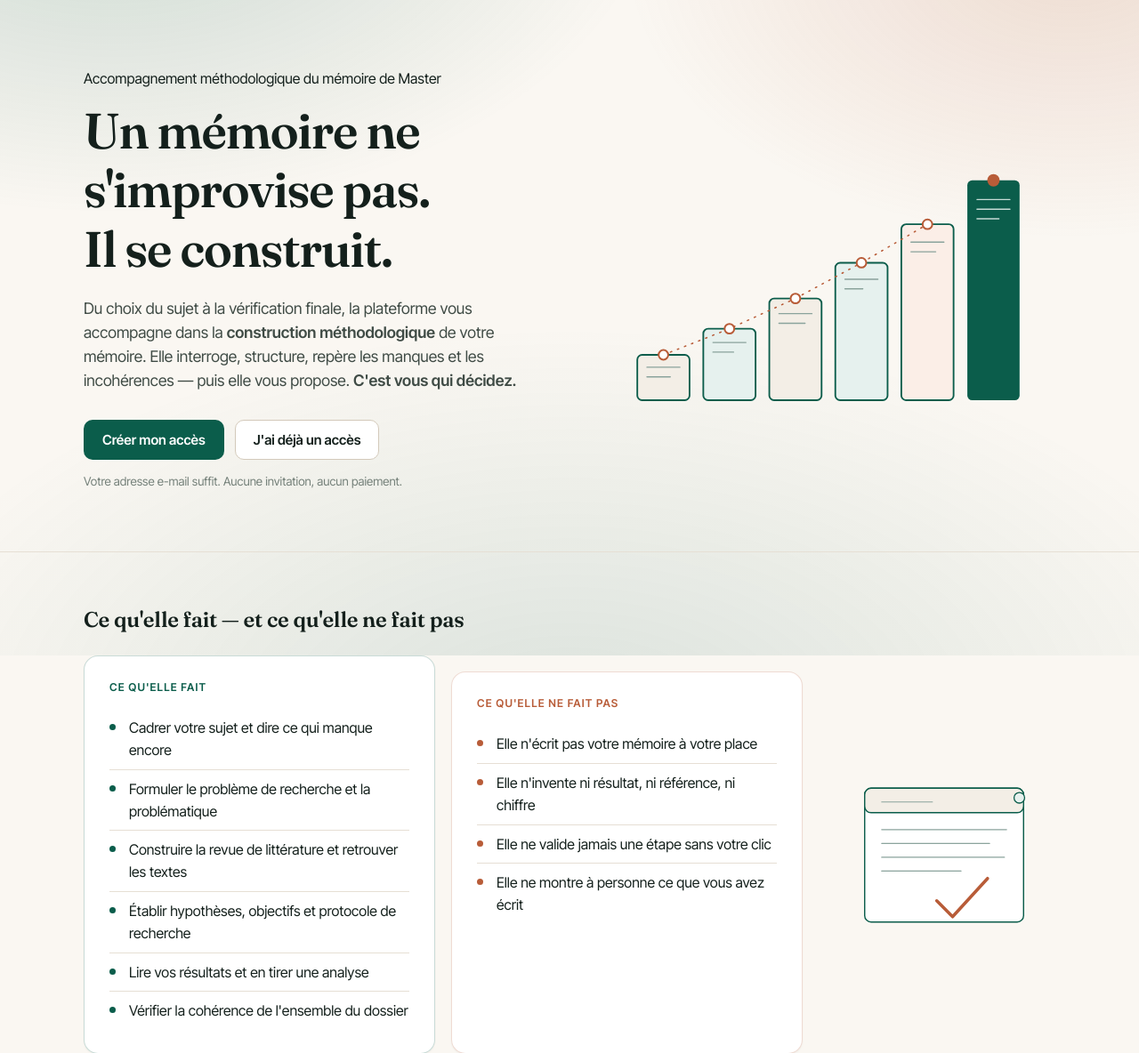
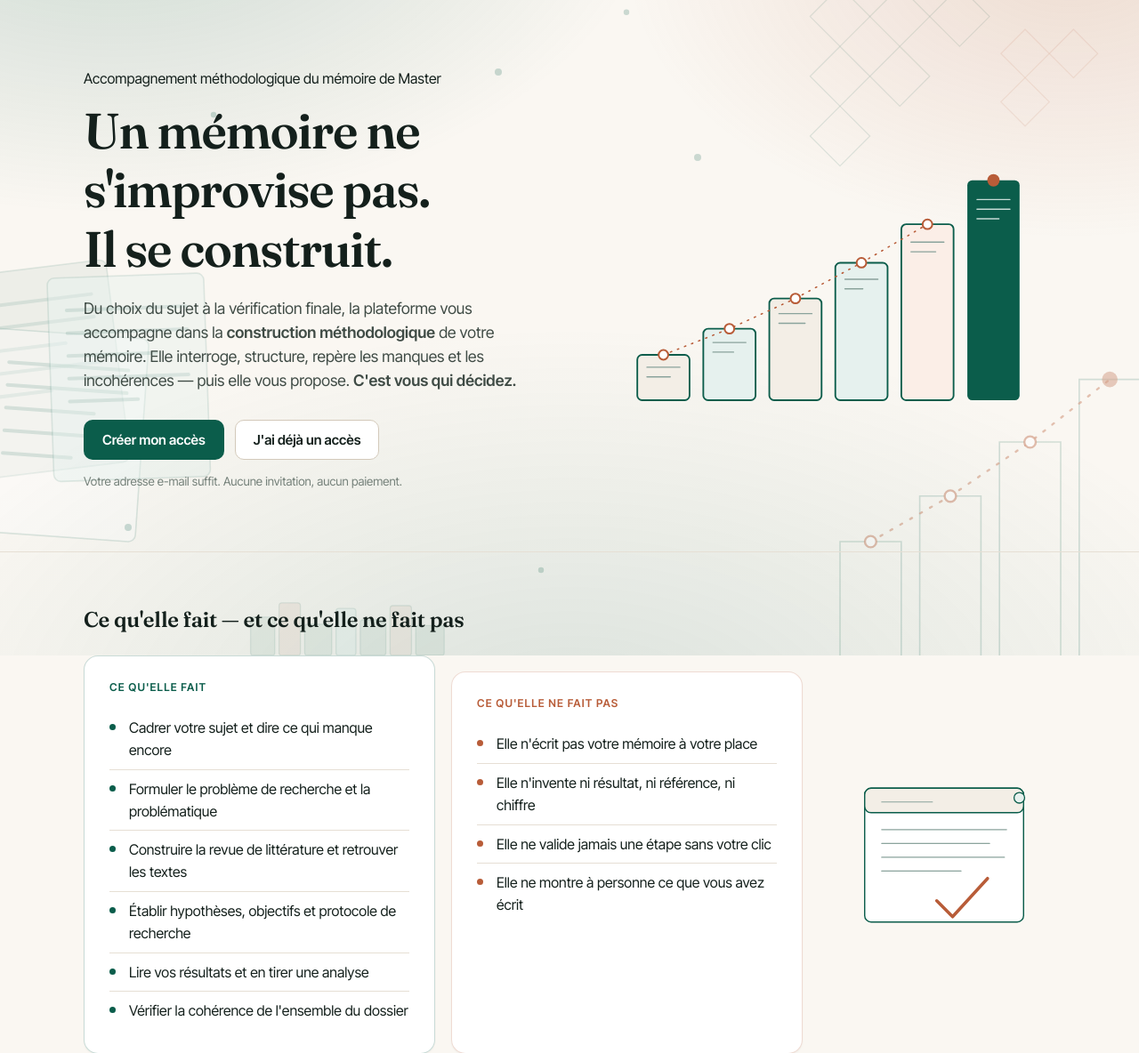
Before and after one commit to nnnnnnn66/memo-platform, a FastAPI app: page / in a window 1280 px wide. Shown: the part 63-1247 px from the top of the page at 89% size. Run offline with FastAPI, Linux system fonts and the light colour scheme; data that the repository does not hold is empty.

Commit message:
site: image de fond liee a la mission
DEMANDE DU PORTEUR : « je veux une image dans le fond lie a notre mission ».
- Composition dessinee : des feuilles de memoire en cours de redaction (bord gauche), le parcours
  qui monte avec ses jalons (bord droit), le socle documentaire (rangee de livres en bas), un
  motif geometrique tisse en haut a droite, et quelques points comme des notes en marge.
- TOUT EST SUR LES BORDS : le centre reste calme, c'est la ou l'etudiant lit. Verifie a l'ecran
  sur la page d'entree ET sur l'application : le texte garde une lisibilite totale.
- Vectorielle, < 5 ko, aucune requete externe (politique de securite inchangee), fixe donc elle
  ne defile pas, et attenuee sur telephone.
- Regression evitee au passage : la regle globale box-sizing a ete retiree par erreur lors de
  l'insertion, puis remise.

```diff
--- a/src/site_web/static/style.css
+++ b/src/site_web/static/style.css
@@ -43,6 +43,25 @@
 
   --mesure: 68ch;
   --large: 1140px;
+}
+
+/* Image de fond liée à la mission : des feuilles de mémoire, un parcours qui monte, un socle
+   documentaire, un motif tissé. TOUT EST SUR LES BORDS : le centre reste calme, c'est là qu'on
+   lit. Elle est fixe (elle ne défile pas) et se place DERRIÈRE les halos colorés. */
+body::after {
+  content: '';
+  position: fixed;
+  inset: 0;
+  z-index: -2;
+  pointer-events: none;
+  background-image: url('illustrations/fond.svg');
+  background-repeat: no-repeat;
+  background-position: center bottom;
+  background-size: cover;
+}
+@media (max-width: 760px) {
+  /* Sur téléphone, l'image est recadrée : on la garde discrète pour ne jamais gêner la lecture. */
+  body::after { opacity: .62; }
 }
 
 * { box-sizing: border-box; }
```
Also changed, not shown: src/site_web/static/illustrations/fond.svg (added).
